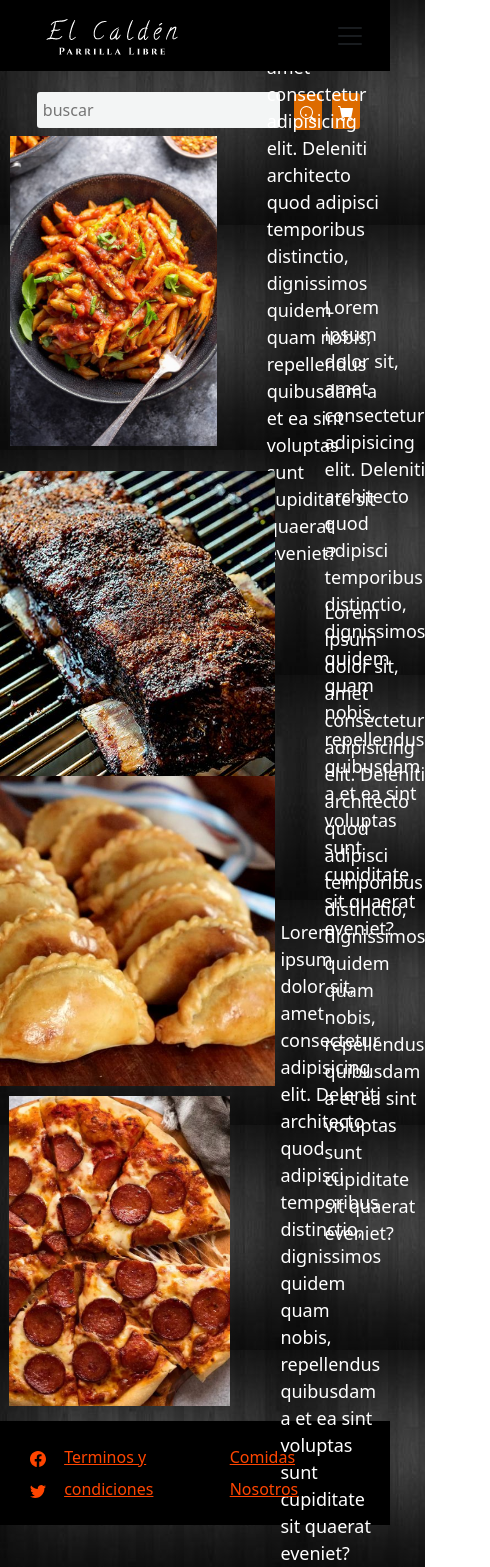
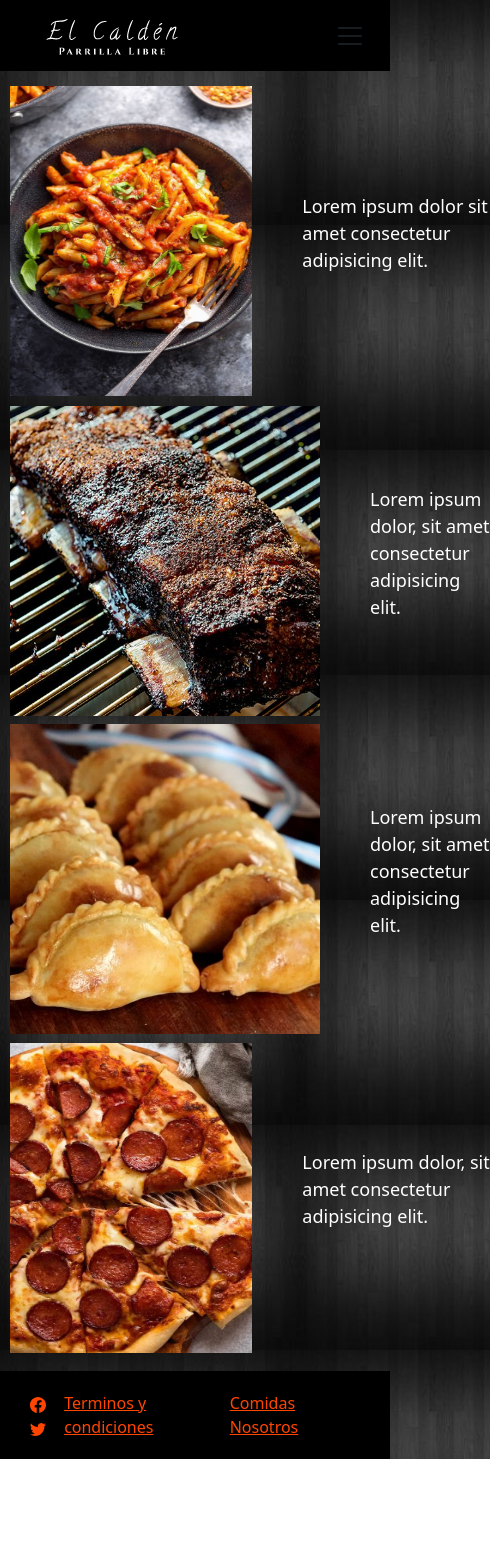
Before and after one commit to AgustinAlvarez04/Entrega-Final-Desarrollo-Web-Agustin-Alvarez, a website: page pages/menu.html in a window 390 px wide. Shown: the whole page, 490 px wide, since content can reach past the window. After the commit the page ends 1459 px from the top, so only its background shows below. Drawn offline with nearby package versions, Linux system fonts and the light colour scheme; a web font is replaced by a local one.

Commit message:
Tercera Pre-Entrega al 70%

```diff
--- a/pages/menu.html
+++ b/pages/menu.html
@@ -78,19 +78,19 @@
             </section>
             <section class="plato1">
                 <img src="../img/contenido/pastas.jpg" alt="pastas" class="menu-img">
-                <p class="p-platos">Lorem ipsum dolor sit, amet consectetur adipisicing elit. Deleniti architecto quod adipisci temporibus distinctio, dignissimos quidem quam nobis, repellendus quibusdam a et ea sint voluptas sunt cupiditate sit quaerat eveniet?</p>
+                <p class="p-platos">Lorem ipsum dolor sit amet consectetur adipisicing elit. </p>
             </section>
             <section class="plato2">
                 <img src="../img/contenido/costilla.jpg" alt="costilla" class="menu-img">
-                <p class="p-platos">Lorem ipsum dolor sit, amet consectetur adipisicing elit. Deleniti architecto quod adipisci temporibus distinctio, dignissimos quidem quam nobis, repellendus quibusdam a et ea sint voluptas sunt cupiditate sit quaerat eveniet?</p>
+                <p class="p-platos">Lorem ipsum dolor, sit amet consectetur adipisicing elit.</p>
             </section>
             <section class="plato3">
                 <img src="../img/contenido/empanadas2.jpg" alt="empanadas" class="menu-img">
-                <p class="p-platos">Lorem ipsum dolor sit, amet consectetur adipisicing elit. Deleniti architecto quod adipisci temporibus distinctio, dignissimos quidem quam nobis, repellendus quibusdam a et ea sint voluptas sunt cupiditate sit quaerat eveniet?</p>
+                <p class="p-platos">Lorem ipsum dolor, sit amet consectetur adipisicing elit.</p>
             </section>
             <section class="plato4">
                 <img src="../img/contenido/pizza.jpg" alt="pizza" class="menu-img">
-                <p class="p-platos">Lorem ipsum dolor sit, amet consectetur adipisicing elit. Deleniti architecto quod adipisci temporibus distinctio, dignissimos quidem quam nobis, repellendus quibusdam a et ea sint voluptas sunt cupiditate sit quaerat eveniet?</p>
+                <p class="p-platos">Lorem ipsum dolor, sit amet consectetur adipisicing elit.</p>
             </section>
         </main>
         <footer class="footer-menu">
@@ -110,8 +110,8 @@
                   <a href="#" class="bg-orangered">Terminos y condiciones</a>
               </div>
               <div>
-                <a href="pages/menu.html" class="bg-orangered">Comidas</a>
-                <a href="pages/quienes_somos.html" class="bg-orangered">Nosotros</a>
+                <a href="../pages/menu.html" class="bg-orangered">Comidas</a>
+                <a href="../pages/quienes_somos.html" class="bg-orangered">Nosotros</a>
               </div>
         </footer>
         <script src="https://cdn.jsdelivr.net/npm/bootstrap@5.3.0-alpha2/dist/js/bootstrap.bundle.min.js" integrity="sha384-qKXV1j0HvMUeCBQ+QVp7JcfGl760yU08IQ+GpUo5hlbpg51QRiuqHAJz8+BrxE/N" crossorigin="anonymous"></script>
--- a/scss/_commons.scss
+++ b/scss/_commons.scss
@@ -1,6 +1,9 @@
 *{
     $mainFont: 'Edu NSW ACT Foundation', cursive;
     box-sizing: border-box;
+    footer{
+        @include footer(flex,space-between)
+    }
 }
 
 body{
--- a/scss/_index.scss
+++ b/scss/_index.scss
@@ -1,11 +1,11 @@
 #intro{
     text-align: center;
-    background-color: rgba(0, 0, 0, 0.678);
+    background-color: $colorSecundario;
     padding: 10px 60px;
     height: auto;
 }
     #intro p{
-        color: white;
+        color: $textoBlanco;
     }
 
 .header--img{
@@ -22,7 +22,6 @@
         width: 330px;
         height: 330px;
     }
-
 
     .header--img .costilla{
         grid-area: costilla;
@@ -113,13 +112,22 @@
         padding: 10px;
         border-radius: 4px;
     }
-    footer{
-        background-color: black;
+}
+
+@media (width < 480px){
+    .header--img{
+        background-image: url(../img/calden.jfif);
         display: flex;
         flex-direction: row;
+        flex-wrap: wrap;
         justify-content: center;
-        align-items: center;
-        line-height: 22px;
-        line-height: 2;
+        border-radius: 5px;
+    }
+
+    .header--img .costilla,
+    .header--img .empanadas,
+    .header--img .pastas,
+    .header--img .costilla{
+        display: none;
     }
 }
--- a/scss/_menu.scss
+++ b/scss/_menu.scss
@@ -144,9 +144,6 @@
     margin-top: 60px;
 }
 
-
-
-
 @media (width < 768px){
     .menu{
         display: grid;
@@ -174,6 +171,8 @@
         flex-direction: row;
         margin: 10px;
         padding-bottom: 30px;
+        width: 720px;
+        height: 350px;
         }
 
         .menu .p-platos p{
@@ -186,7 +185,8 @@
             display: flex;
             flex-direction: row;
             margin: 10px;
-
+            width: 700px;
+            height: 320px;
         }
 
         .menu .plato3{
@@ -195,6 +195,8 @@
         flex-direction: row;
         margin: 10px;
         padding-top: 30px;
+        width: 700px;
+        height: 350px;
         }
 
         .menu .plato4{
@@ -203,7 +205,8 @@
         flex-direction: row;
         margin: 10px;
         padding-top: 60px;
-
+        width: 720px;
+        height: 350px;
         }
 
         .menu section{
@@ -211,6 +214,76 @@
         }
 
     .footer-menu{
-        margin-top: 50px;
+        margin-top: 150px;
     }
 }
+
+@media (width < 480px){
+    .menu{
+        display: grid;
+        grid-template-columns: 80%;
+        grid-template-rows: 20%;
+        gap:5px;
+        grid-template-areas:
+        "plato1 p-platos p-platos"
+        "plato2 p-platos p-platos"
+        "plato3 p-platos p-platos"
+        "plato4 p-platos p-platos";
+    }
+
+        .menu .botones-menu{
+            display: none;
+        }
+
+        .menu .section-menu{
+            display: none;
+        }
+
+        .menu .p-platos{
+            grid-area: p-platos;
+            display: flex;
+            flex-direction: column;
+            justify-content: center;
+            align-items: center;
+
+        }
+        .menu .plato1{
+            grid-area: plato1;
+            display: flex;
+            flex-direction: row;
+            margin: 10px;
+            padding-top: 100px;
+            width: 480px;
+            height: 250px;
+        }
+
+        .menu .plato2{
+            grid-area: plato2;
+            display: flex;
+            flex-direction: row;
+            margin: 10px;
+            padding-top: 245px;
+            width: 480px;
+            height: 100px;
+        }
+
+        .menu .plato3{
+            grid-area: plato3;
+            display: flex;
+            flex-direction: row;
+            margin: 10px;
+            padding-top: 280px;
+            width: 480px;
+            height: 200px;
+        }
+
+        .menu .plato4{
+            grid-area: plato4;
+            display: flex;
+            flex-direction: row;
+            margin: 10px;
+            padding-top: 280px;
+            width: 480px;
+            height: 200px;
+        }
+}
--- /dev/null
+++ b/scss/_mixins.scss
@@ -0,0 +1,5 @@
+@mixin footer($display,$direction){
+    background-color: $colorSecundario;
+    display: $display;
+    flex-direction: $direction;
+}
--- a/scss/_nav.scss
+++ b/scss/_nav.scss
@@ -1,5 +1,5 @@
 .nav-boostrap{
-    background-color: rgb(0, 0, 0);
+    background-color: $colorSecundario;
     text-decoration: none;
 }
     .nav-boostrap img{
@@ -7,12 +7,13 @@
     }
 
     .nav-boostrap li a{
-        color: rgb(255, 255, 255);
+        color: $textoBlanco;
         text-decoration: none;
     }
 
+
 nav{
-    background-color: rgb(0, 0, 0);
+    background-color: $colorSecundario;
     background-position: 20%;
     padding: 10px 60px;
     height: auto;
@@ -32,7 +33,7 @@ nav{
             margin-right: 10px;
         }
             nav ul li a{
-                color: rgb(255, 255, 255);
+                color: $textoBlanco;
                 text-align: right;
                 text-decoration: none;
                 font-family: 'Edu NSW ACT Foundation', cursive;
--- a/scss/main.scss
+++ b/scss/main.scss
@@ -1,6 +1,7 @@
 @import url('https://fonts.googleapis.com/css2?family=Edu+NSW+ACT+Foundation&display=swap');
 @import "_vars";
 @import "_animaciones";
+@import "_mixins";
 @import "_nav";
 @import "_commons";
 @import "_index";
```
Also changed, not shown: index.html (+0 -3 lines), pages/contacto.html (+6 -3 lines), pages/quienes_somos.html (+3 -3 lines), pages/ubicacion.html (+2 -2 lines), css/main.css, 1 other file.
